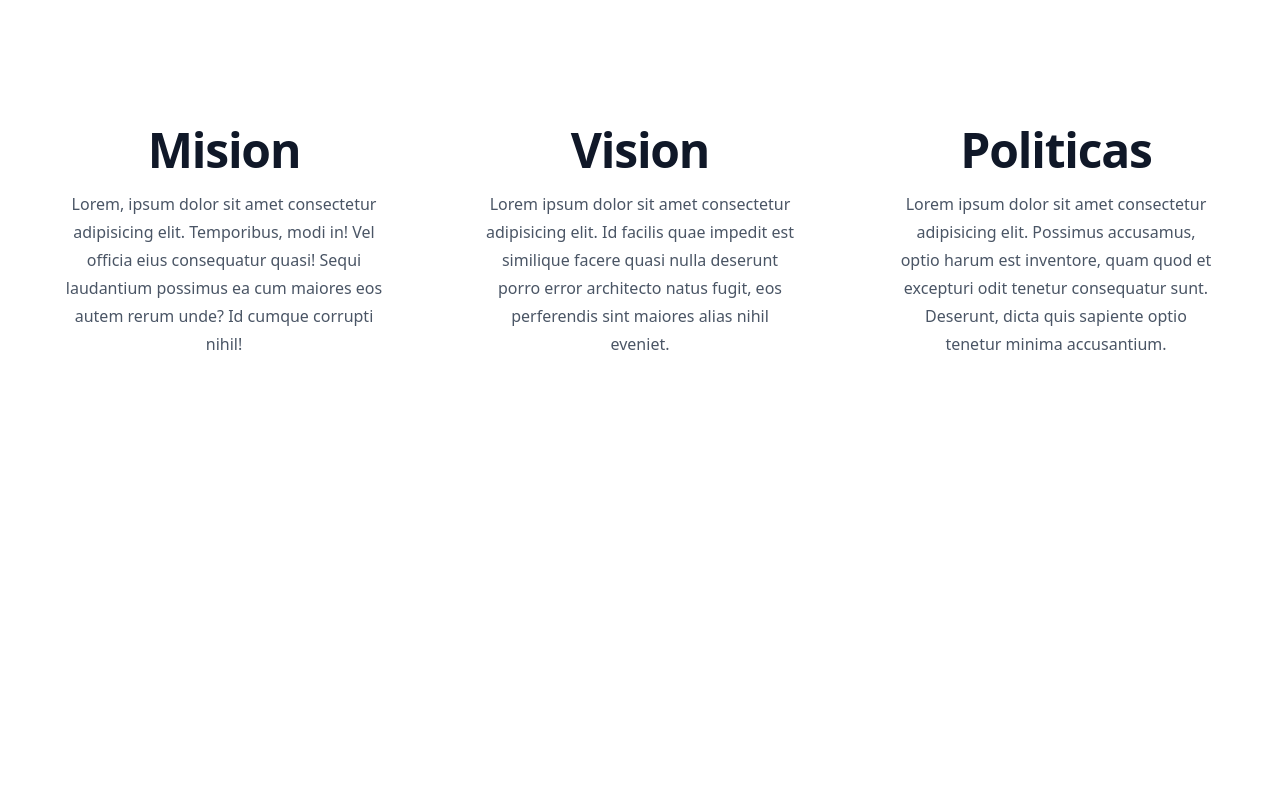
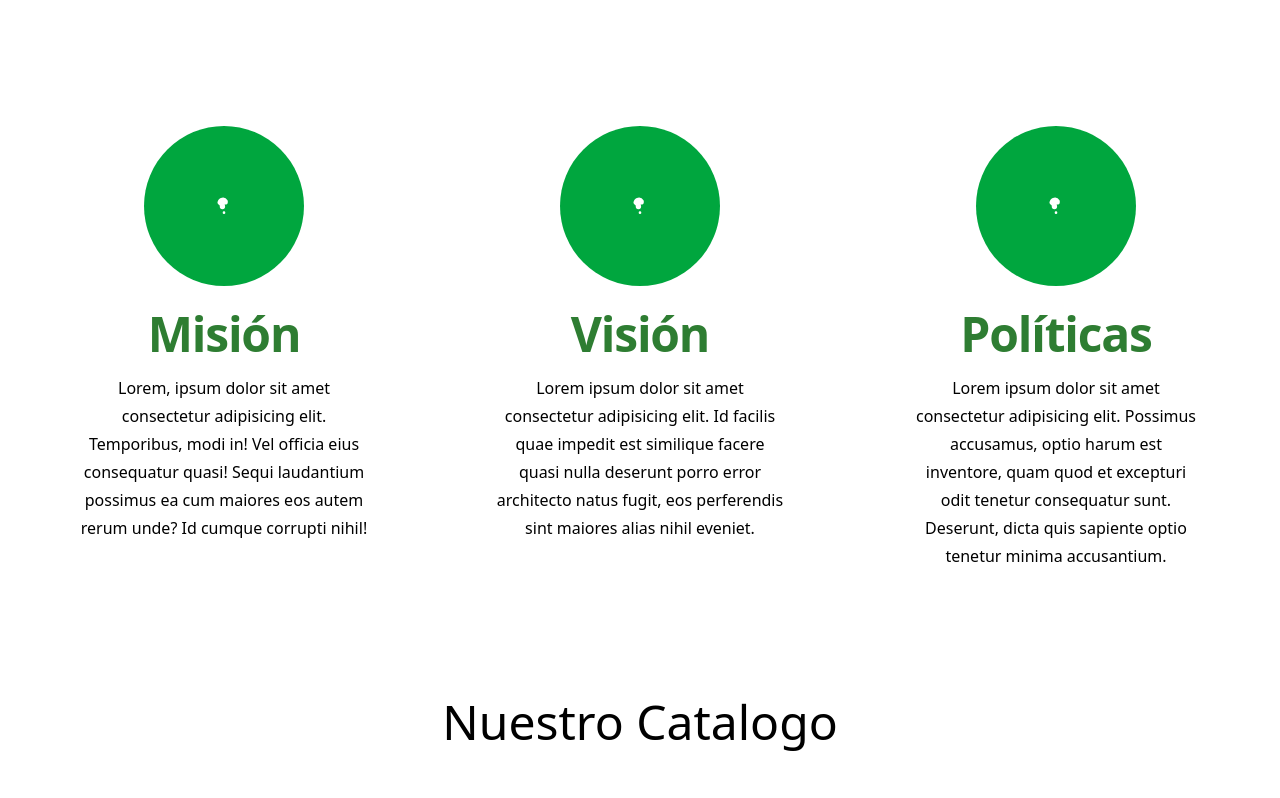
Before and after one commit to gustavo234124/Agriviva, an Astro site: page / in a window 1280 px wide. Shown: the part 1042-1840 px from the top of the page. Before the commit the page ends 1528 px from the top, so only its background shows below. Built offline with nearby package versions, Linux system fonts and the light colour scheme; Astro itself is replaced by a stand-in of ours.

Commit message:
integracion de componente para productos de catalogo

```diff
--- a/src/components/MissionVisionPolicies.astro
+++ b/src/components/MissionVisionPolicies.astro
@@ -1,48 +1,87 @@
 ---
-// Componente Cards.astro (puedes ponerle el nombre que quieras)
-
 ---
 
-<div class="bg-white py-24 sm:py-32">
+<div class="bg-[var(--color-bg-body)] py-24 sm:py-32">
   <div class="mx-auto max-w-15xl px-6 lg:px-8">
-        <dl
-            class="grid grid-cols-1 gap-x-8 gap-y-16 text-center lg:grid-cols-3">
+    <dl class="grid grid-cols-1 gap-x-8 gap-y-16 text-center lg:grid-cols-3">
+      <div class="mx-auto flex max-w-xs flex-col gap-y-4 items-center">
+        {/* Círculo verde con SVG */}
+        <div class="bg-green-600 rounded-full w-40 h-40 flex items-center justify-center mb-2">
+          <svg
+            xmlns="http://www.w3.org/2000/svg"
+            class="w-8 h-8 text-white"
+            fill="none"
+            viewBox="0 0 24 24"
+            stroke="currentColor"
+            stroke-width="2"
+          >
+            <path
+              stroke-linecap="round"
+              stroke-linejoin="round"
+              d="M8.227 9.313a3 3 0 015.546-1.16c.067.254.1.52.1.788a1 1 0 01-2 0c0-.048-.006-.095-.02-.14a1 1 0 00-1.801-.468 1 1 0 00-.006 1.3c.176.213.393.4.64.55a2.002 2.002 0 011.132 1.77v.5a1 1 0 11-2 0v-.5a1.998 1.998 0 00-1.318-1.896 1 1 0 01-.271-1.29zM12 17h.01"
+            />
+          </svg>
+        </div>
 
-            <div class="mx-auto flex max-w-xs flex-col gap-y-4">
-
-                <dt class="text-base/7 text-gray-600">
-                    Lorem, ipsum dolor sit amet consectetur adipisicing elit.
-                    Temporibus, modi in! Vel officia eius consequatur quasi!
-                    Sequi laudantium possimus ea cum maiores eos autem rerum
-                    unde? Id cumque corrupti nihil!
-                </dt>
-
-                <dd class="order-first text-3xl font-semibold tracking-tight text-gray-900 sm:text-5xl">
-                    Mision
+        {/* Título */}
+        <dd class="text-3xl font-semibold tracking-tight text-[var(--color-text-primary)] sm:text-5xl">
+          Misión
         </dd>
 
+        {/* Texto */}
+        <dt class="text-base/7  text-[var(--color-text-blackandWhite)] px-4">
+          Lorem, ipsum dolor sit amet consectetur adipisicing elit. Temporibus, modi in! Vel officia eius consequatur quasi! Sequi laudantium possimus ea cum maiores eos autem rerum unde? Id cumque corrupti nihil!
+        </dt>
       </div>
-            <div class="mx-auto flex max-w-xs flex-col gap-y-4">
-                <dt class="text-base/7 text-gray-600">
-                    Lorem ipsum dolor sit amet consectetur adipisicing elit. Id
-                    facilis quae impedit est similique facere quasi nulla
-                    deserunt porro error architecto natus fugit, eos perferendis
-                    sint maiores alias nihil eveniet.
+
+      <div class="mx-auto flex max-w-xs flex-col gap-y-4 items-center">
+        <div class="bg-green-600 rounded-full w-40 h-40 flex items-center justify-center mb-2">
+          <svg
+            xmlns="http://www.w3.org/2000/svg"
+            class="w-8 h-8 text-white"
+            fill="none"
+            viewBox="0 0 24 24"
+            stroke="currentColor"
+            stroke-width="2"
+          >
+            <path
+              stroke-linecap="round"
+              stroke-linejoin="round"
+              d="M8.227 9.313a3 3 0 015.546-1.16c.067.254.1.52.1.788a1 1 0 01-2 0c0-.048-.006-.095-.02-.14a1 1 0 00-1.801-.468 1 1 0 00-.006 1.3c.176.213.393.4.64.55a2.002 2.002 0 011.132 1.77v.5a1 1 0 11-2 0v-.5a1.998 1.998 0 00-1.318-1.896 1 1 0 01-.271-1.29zM12 17h.01"
+            />
+          </svg>
+        </div>
+        <dd class="text-3xl font-semibold tracking-tight text-[var(--color-text-primary)] sm:text-5xl">
+          Visión
+        </dd>
+        <dt class="text-base/7 text-[var(--color-text-blackandWhite)] px-4">
+          Lorem ipsum dolor sit amet consectetur adipisicing elit. Id facilis quae impedit est similique facere quasi nulla deserunt porro error architecto natus fugit, eos perferendis sint maiores alias nihil eveniet.
         </dt>
-                <dd class="order-first text-3xl font-semibold tracking-tight text-gray-900 sm:text-5xl">
-                    Vision
+      </div>
+
+      <div class="mx-auto flex max-w-xs flex-col gap-y-4 items-center">
+        <div class="bg-green-600 rounded-full w-40 h-40 flex items-center justify-center mb-2">
+          <svg
+            xmlns="http://www.w3.org/2000/svg"
+            class="w-8 h-8 text-white"
+            fill="none"
+            viewBox="0 0 24 24"
+            stroke="currentColor"
+            stroke-width="2"
+          >
+            <path
+              stroke-linecap="round"
+              stroke-linejoin="round"
+              d="M8.227 9.313a3 3 0 015.546-1.16c.067.254.1.52.1.788a1 1 0 01-2 0c0-.048-.006-.095-.02-.14a1 1 0 00-1.801-.468 1 1 0 00-.006 1.3c.176.213.393.4.64.55a2.002 2.002 0 011.132 1.77v.5a1 1 0 11-2 0v-.5a1.998 1.998 0 00-1.318-1.896 1 1 0 01-.271-1.29zM12 17h.01"
+            />
+          </svg>
+        </div>
+        <dd class="text-3xl font-semibold tracking-tight text-[var(--color-text-primary)] sm:text-5xl">
+          Políticas
         </dd>
-            </div>
-            <div class="mx-auto flex max-w-xs flex-col gap-y-4">
-                <dt class="text-base/7 text-gray-600">
-                    Lorem ipsum dolor sit amet consectetur adipisicing elit.
-                    Possimus accusamus, optio harum est inventore, quam quod et
-                    excepturi odit tenetur consequatur sunt. Deserunt, dicta
-                    quis sapiente optio tenetur minima accusantium.
+        <dt class="text-base/7 text-[var(--color-text-blackandWhite)] px-4">
+          Lorem ipsum dolor sit amet consectetur adipisicing elit. Possimus accusamus, optio harum est inventore, quam quod et excepturi odit tenetur consequatur sunt. Deserunt, dicta quis sapiente optio tenetur minima accusantium.
         </dt>
-                <dd class="order-first text-3xl font-semibold tracking-tight text-gray-900 sm:text-5xl">
-                    Politicas
-                </dd>
       </div>
     </dl>
   </div>
--- /dev/null
+++ b/src/components/ProductCards.jsx
@@ -0,0 +1,30 @@
+// src/components/ProductCards.jsx
+import { useState } from "react";
+
+export default function ProductCards() {
+  return (
+    <div className="bg-[var(--color-bg-body)] py-24 sm:py-32">
+      <div className="mx-auto max-w-15xl px-6 lg:px-8">
+        <dl className="grid grid-cols-1 gap-x-8 gap-y-16 text-center lg:grid-cols-3">
+          {/* Card 1 */}
+          <div className="mx-auto flex max-w-md flex-col gap-y-4 items-center bg-gray-300 border-2 border-black rounded-4xl p-6 h-64">
+            {/* Contenido vacío por ahora */}
+            Lorem ipsum dolor sit amet consectetur adipisicing elit. Nisi aliquam quod ab illum alias quam corporis molestias ullam, repudiandae eligendi! Dignissimos doloribus quia ratione tempore perspiciatis dolor commodi, quaerat deleniti.
+          </div>
+
+          {/* Card 2 */}
+          <div className="mx-auto flex max-w-md flex-col gap-y-4 items-center bg-gray-300 border-2 border-black rounded-4xl p-6 h-64">
+            {/* Contenido vacío por ahora */}
+            Lorem, ipsum dolor sit amet consectetur adipisicing elit. Minima sed aliquam exercitationem mollitia, est harum vero tempora animi accusamus consequuntur excepturi quam? Fugit culpa sit enim et aspernatur temporibus aliquam.
+          </div>
+
+          {/* Card 3 */}
+          <div className="mx-auto flex max-w-md flex-col gap-y-4 items-center bg-gray-300 border-2 border-black rounded-4xl p-6 h-64">
+            {/* Contenido vacío por ahora */}
+            Lorem ipsum dolor sit amet, consectetur adipisicing elit. Accusantium, accusamus iure expedita autem id, obcaecati asperiores facere esse doloremque repudiandae nobis vitae? Eos dolores sunt inventore ratione error architecto odit?
+          </div>
+        </dl>
+      </div>
+    </div>
+  );
+}
--- a/src/pages/index.astro
+++ b/src/pages/index.astro
@@ -2,6 +2,7 @@
 import Navbar from '../components/Navbar.astro';
 import Carousel from '../components/Carousel.jsx';
 import CardsMisionVisionPolicies from '../components/MissionVisionPolicies.astro';
+import ProductCards from "../components/ProductCards.jsx";
 import "../styles/global.css";
 ---
 
@@ -19,6 +20,11 @@ import "../styles/global.css";
       <Carousel client:load /> {/* React se carga en cliente */}
 	        <CardsMisionVisionPolicies /> {/* Aquí se insertan las cards */}
 
+			<h3 class="text-center text-5xl text-[var(--color-text-blackandWhite)]">Nuestro Catalogo</h3>
+
+			<ProductCards client:load />
+
+
     </main>
 
     <style>
--- a/src/styles/variables.css
+++ b/src/styles/variables.css
@@ -1,15 +1,13 @@
 :root {
   --color-bg-body:#ffff;
   --color-text-primary: #2E7D32;
-  --color-secondary: #15803d;
-  --color-text-hover-navbar: #025fab;
-  --bg-primary: #ffffff;
+  --color-text-blackandWhite:#000000;
+
 }
 
 .dark {
   --color-bg-body:#313030;
   --color-text-primary: #a5d6a7;
-  --color-secondary: #81c784;
-  --color-text-hover-navbar: #025fab;
-  --bg-primary: #121212;
+  --color-text-blackandWhite:#ffffff;
+
 }
```
Lines whose indentation alone changed are shown as unchanged.
